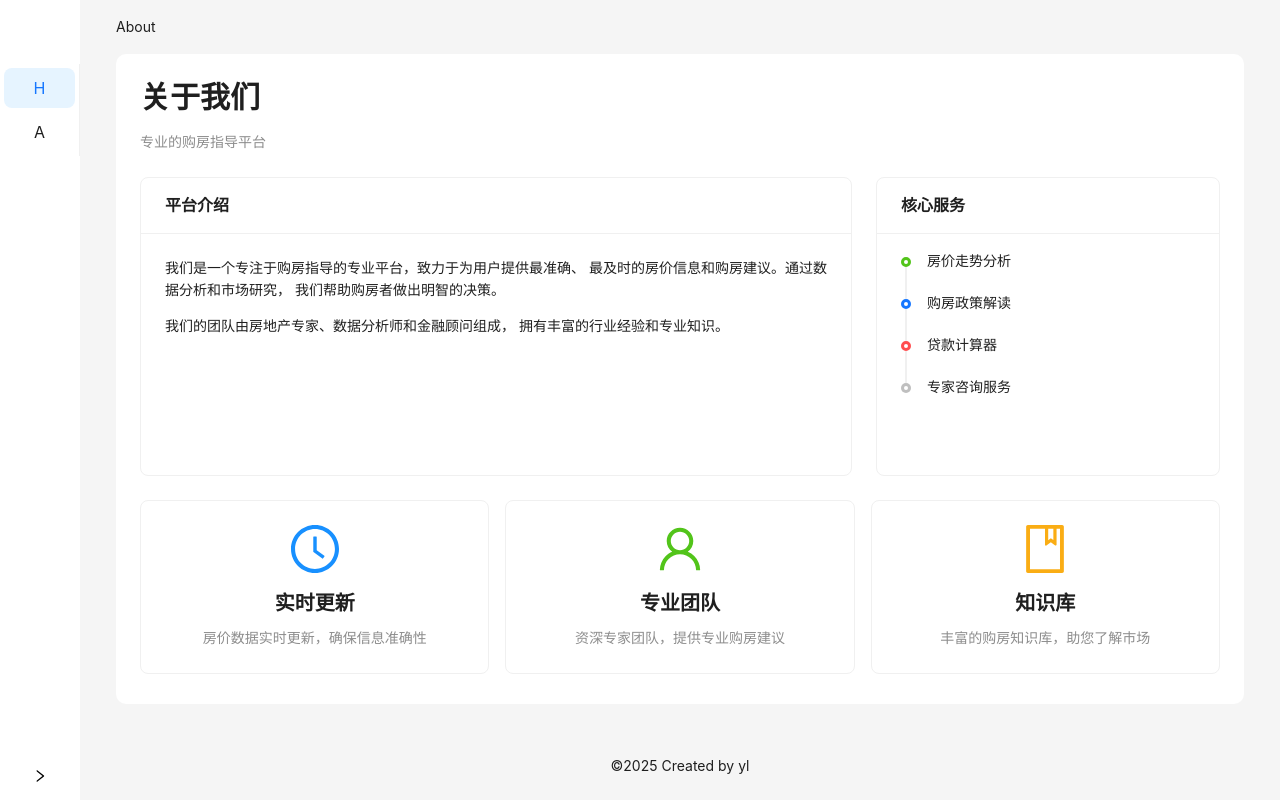
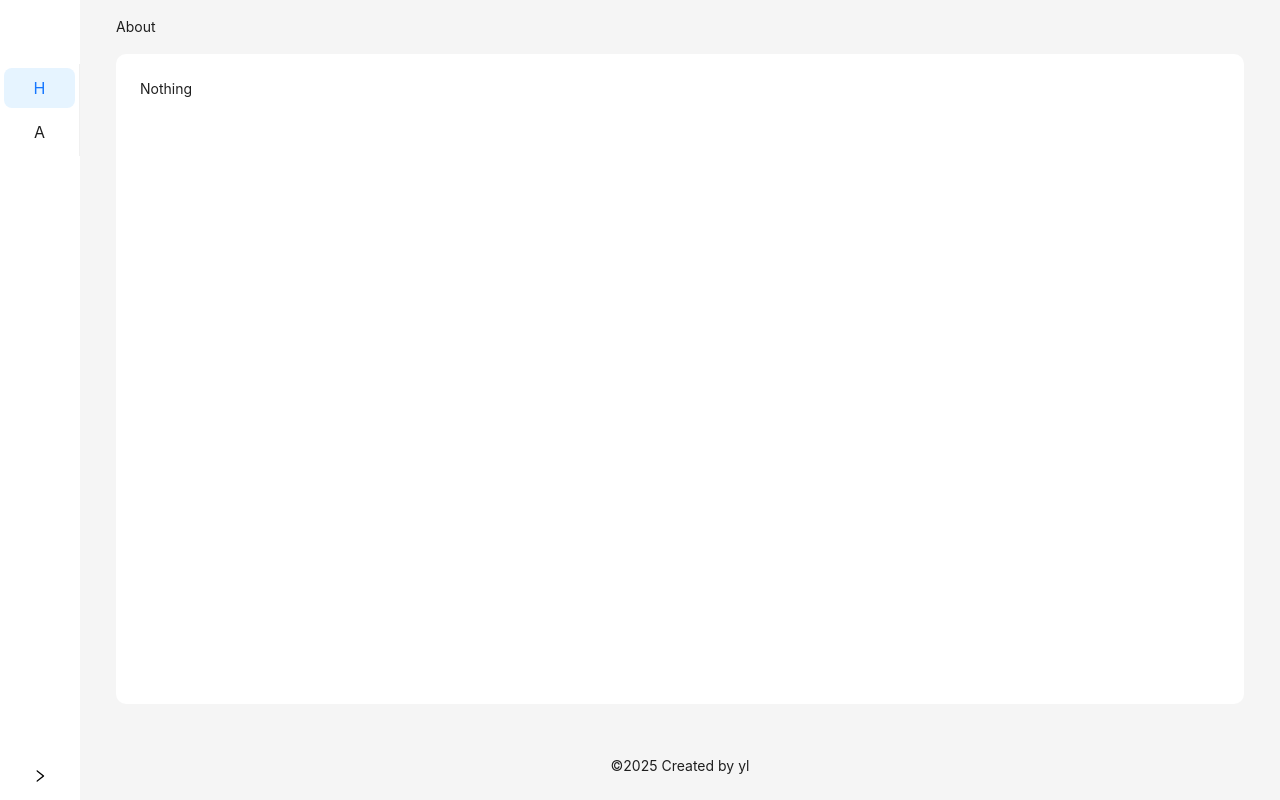
Before and after one commit to hiwujie/asset-allocate, a React (Vite) app: page /about in a window 1280 px wide. Built offline with nearby package versions, Linux system fonts and the light colour scheme.

Commit message:
add readme

```diff
--- a/src/Pages/About/index.tsx
+++ b/src/Pages/About/index.tsx
@@ -1,99 +1,7 @@
-import { Typography, Card, Row, Col, Timeline } from "antd";
-import {
-  ClockCircleOutlined,
-  UserOutlined,
-  BookOutlined,
-} from "@ant-design/icons";
-
-const { Title, Paragraph, Text } = Typography;
-
 export const AboutPage = () => {
   return (
     <div className="space-y-6">
-      <div>
-        <Title level={2} className="mb-2">
-          关于我们
-        </Title>
-        <Text type="secondary">专业的购房指导平台</Text>
-      </div>
-
-      <Row gutter={[24, 24]}>
-        <Col xs={24} lg={16}>
-          <Card title="平台介绍" className="h-full">
-            <Paragraph>
-              我们是一个专注于购房指导的专业平台，致力于为用户提供最准确、
-              最及时的房价信息和购房建议。通过数据分析和市场研究，
-              我们帮助购房者做出明智的决策。
-            </Paragraph>
-            <Paragraph>
-              我们的团队由房地产专家、数据分析师和金融顾问组成，
-              拥有丰富的行业经验和专业知识。
-            </Paragraph>
-          </Card>
-        </Col>
-        <Col xs={24} lg={8}>
-          <Card title="核心服务" className="h-full">
-            <Timeline
-              items={[
-                {
-                  color: "green",
-                  children: "房价走势分析",
-                },
-                {
-                  color: "blue",
-                  children: "购房政策解读",
-                },
-                {
-                  color: "red",
-                  children: "贷款计算器",
-                },
-                {
-                  color: "gray",
-                  children: "专家咨询服务",
-                },
-              ]}
-            />
-          </Card>
-        </Col>
-      </Row>
-
-      <Row gutter={[16, 16]}>
-        <Col xs={24} sm={8}>
-          <Card>
-            <div className="text-center">
-              <ClockCircleOutlined
-                style={{ fontSize: "48px", color: "#1890ff" }}
-              />
-              <Title level={4} className="mt-4">
-                实时更新
-              </Title>
-              <Text type="secondary">房价数据实时更新，确保信息准确性</Text>
-            </div>
-          </Card>
-        </Col>
-        <Col xs={24} sm={8}>
-          <Card>
-            <div className="text-center">
-              <UserOutlined style={{ fontSize: "48px", color: "#52c41a" }} />
-              <Title level={4} className="mt-4">
-                专业团队
-              </Title>
-              <Text type="secondary">资深专家团队，提供专业购房建议</Text>
-            </div>
-          </Card>
-        </Col>
-        <Col xs={24} sm={8}>
-          <Card>
-            <div className="text-center">
-              <BookOutlined style={{ fontSize: "48px", color: "#faad14" }} />
-              <Title level={4} className="mt-4">
-                知识库
-              </Title>
-              <Text type="secondary">丰富的购房知识库，助您了解市场</Text>
-            </div>
-          </Card>
-        </Col>
-      </Row>
+      <div>Nothing</div>
     </div>
   );
 };
```
Also changed, not shown: 1 other file (tests, documents, lock files or other folders).
